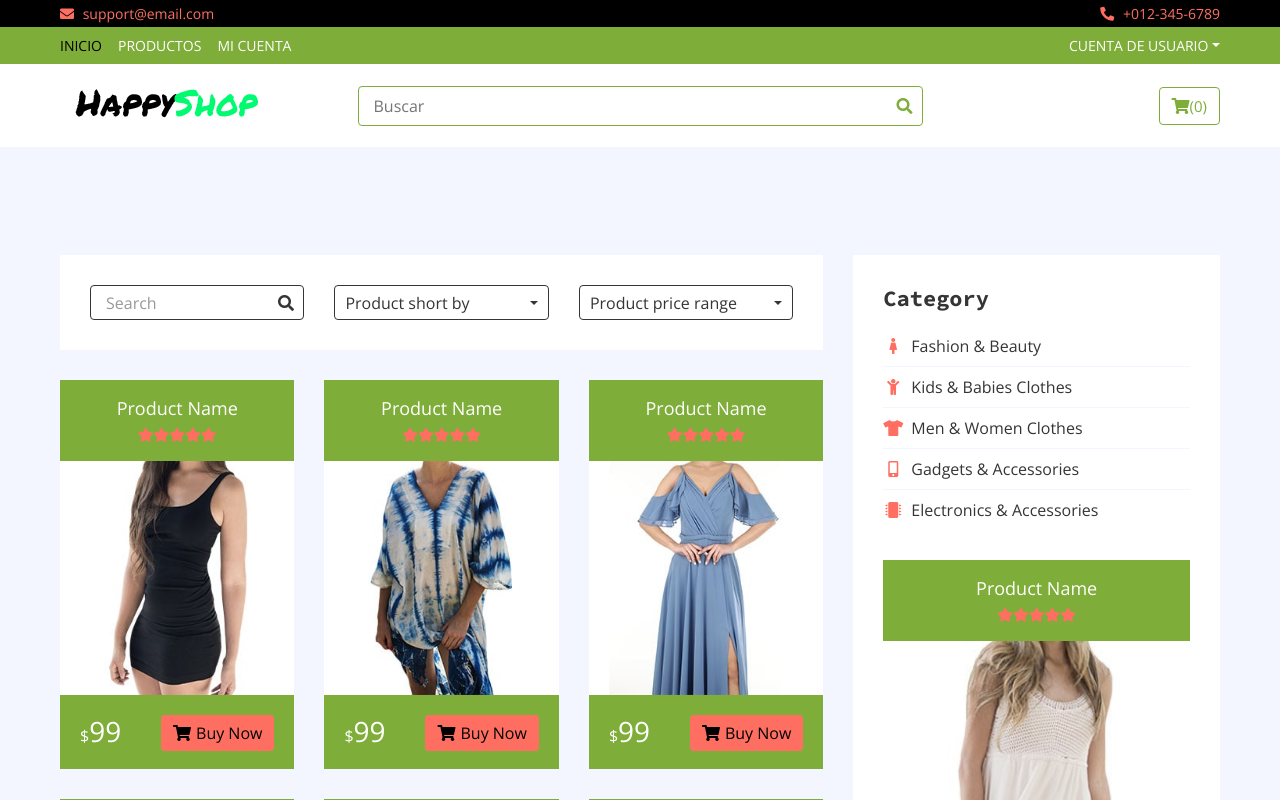
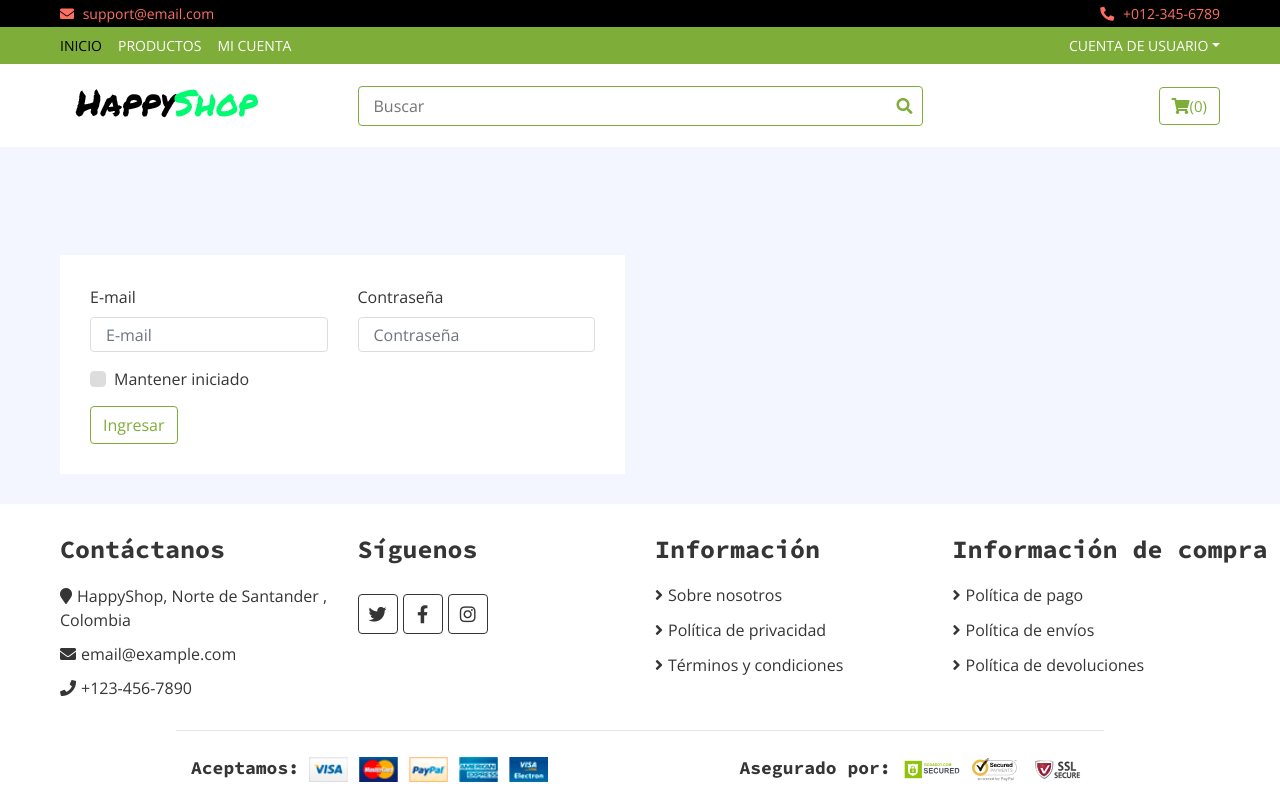
Before and after one commit to ErickA2000/Happy-Shop, an Angular app: page / in a window 1280 px wide. Shown: the top 800 px of the page. Built offline with nearby package versions, Linux system fonts and the light colour scheme.

Commit message:
cuarto guardado

```diff
--- a/src/app/app.component.html
+++ b/src/app/app.component.html
@@ -5,6 +5,8 @@
 
 <!--<app-inicio></app-inicio>-->
 
-<app-productos></app-productos>
+<!--<app-productos></app-productos>-->
+
+<app-login></app-login>
 
 <app-footer></app-footer>
--- a/src/app/app.module.ts
+++ b/src/app/app.module.ts
@@ -7,6 +7,8 @@ import { HeaderComponent } from './shared/header/header.component';
 import { FooterComponent } from './shared/footer/footer.component';
 import { InicioComponent } from './inicio/inicio.component';
 import { ProductosComponent } from './productos/productos.component';
+import { LoginComponent } from './login/login.component';
+import { RegistroComponent } from './registro/registro.component';
 
 @NgModule({
   declarations: [
@@ -14,7 +16,9 @@ import { ProductosComponent } from './productos/productos.component';
     HeaderComponent,
     FooterComponent,
     InicioComponent,
-    ProductosComponent
+    ProductosComponent,
+    LoginComponent,
+    RegistroComponent
   ],
   imports: [
     BrowserModule,
--- /dev/null
+++ b/src/app/login/login.component.html
@@ -0,0 +1,32 @@
+<!-- Login Start -->
+<div class="login">
+    <div class="container-fluid">
+        <div class="row">
+
+            <div class="col-lg-6">
+                <div class="login-form">
+                    <div class="row">
+                        <div class="col-md-6">
+                            <label>E-mail</label>
+                            <input class="form-control" type="text" placeholder="E-mail">
+                        </div>
+                        <div class="col-md-6">
+                            <label>Contraseña</label>
+                            <input class="form-control" type="text" placeholder="Contraseña">
+                        </div>
+                        <div class="col-md-12">
+                            <div class="custom-control custom-checkbox">
+                                <input type="checkbox" class="custom-control-input" id="newaccount">
+                                <label class="custom-control-label" for="newaccount">Mantener iniciado</label>
+                            </div>
+                        </div>
+                        <div class="col-md-12">
+                            <button class="btn">Ingresar</button>
+                        </div>
+                    </div>
+                </div>
+            </div>
+        </div>
+    </div>
+</div>
+<!-- Login End -->
--- /dev/null
+++ b/src/app/login/login.component.ts
@@ -0,0 +1,15 @@
+import { Component, OnInit } from '@angular/core';
+
+@Component({
+  selector: 'app-login',
+  templateUrl: './login.component.html',
+  styleUrls: ['./login.component.css']
+})
+export class LoginComponent implements OnInit {
+
+  constructor() { }
+
+  ngOnInit(): void {
+  }
+
+}
--- a/src/app/productos/productos.component.html
+++ b/src/app/productos/productos.component.html
@@ -9,7 +9,7 @@
                             <div class="row">
                                 <div class="col-md-4">
                                     <div class="product-search">
-                                        <input type="email" value="Search">
+                                        <input type="email" value="Buscar">
                                         <button><i class="fa fa-search"></i></button>
                                     </div>
                                 </div>
@@ -324,23 +324,17 @@
             <!-- Side Bar Start -->
             <div class="col-lg-4 sidebar">
                 <div class="sidebar-widget category">
-                    <h2 class="title">Category</h2>
+                    <h2 class="title">Categorías</h2>
                     <nav class="navbar bg-light">
                         <ul class="navbar-nav">
                             <li class="nav-item">
-                                <a class="nav-link" href="#"><i class="fa fa-female"></i>Fashion & Beauty</a>
+                                <a class="nav-link" href="#"><i class="fa "></i>Aceites CBD</a>
                             </li>
                             <li class="nav-item">
-                                <a class="nav-link" href="#"><i class="fa fa-child"></i>Kids & Babies Clothes</a>
+                                <a class="nav-link" href="#"><i class="fa "></i>CBD para mascotas</a>
                             </li>
                             <li class="nav-item">
-                                <a class="nav-link" href="#"><i class="fa fa-tshirt"></i>Men & Women Clothes</a>
-                            </li>
-                            <li class="nav-item">
-                                <a class="nav-link" href="#"><i class="fa fa-mobile-alt"></i>Gadgets & Accessories</a>
-                            </li>
-                            <li class="nav-item">
-                                <a class="nav-link" href="#"><i class="fa fa-microchip"></i>Electronics & Accessories</a>
+                                <a class="nav-link" href="#"><i class="fa "></i>Cuidado personal CBD</a>
                             </li>
                         </ul>
                     </nav>
@@ -430,7 +424,7 @@
                 </div>
 
                 <div class="sidebar-widget brands">
-                    <h2 class="title">Our Brands</h2>
+                    <h2 class="title">Nuestras marcas</h2>
                     <ul>
                         <li><a href="#">Nulla </a><span>(45)</span></li>
                         <li><a href="#">Curabitur </a><span>(34)</span></li>
@@ -442,19 +436,12 @@
                 </div>
 
                 <div class="sidebar-widget tag">
-                    <h2 class="title">Tags Cloud</h2>
-                    <a href="#">Lorem ipsum</a>
-                    <a href="#">Vivamus</a>
-                    <a href="#">Phasellus</a>
-                    <a href="#">pulvinar</a>
-                    <a href="#">Curabitur</a>
-                    <a href="#">Fusce</a>
-                    <a href="#">Sem quis</a>
-                    <a href="#">Mollis metus</a>
-                    <a href="#">Sit amet</a>
-                    <a href="#">Vel posuere</a>
-                    <a href="#">orci luctus</a>
-                    <a href="#">Nam lorem</a>
+                    <h2 class="title">Tags</h2>
+                    <a href="#">CBD</a>
+                    <a href="#">Aceites</a>
+                    <a href="#">Mascotas</a>
+                    <a href="#">Personal</a>
+                    <a href="#">Cuidado</a>
                 </div>
             </div>
             <!-- Side Bar End -->
--- /dev/null
+++ b/src/app/registro/registro.component.html
@@ -0,0 +1 @@
+<p>registro works!</p>
--- /dev/null
+++ b/src/app/registro/registro.component.ts
@@ -0,0 +1,15 @@
+import { Component, OnInit } from '@angular/core';
+
+@Component({
+  selector: 'app-registro',
+  templateUrl: './registro.component.html',
+  styleUrls: ['./registro.component.css']
+})
+export class RegistroComponent implements OnInit {
+
+  constructor() { }
+
+  ngOnInit(): void {
+  }
+
+}
```
Also changed, not shown: src/app/login/login.component.css (added), src/app/registro/registro.component.css (added), 2 other files (tests, documents, lock files or other folders).
